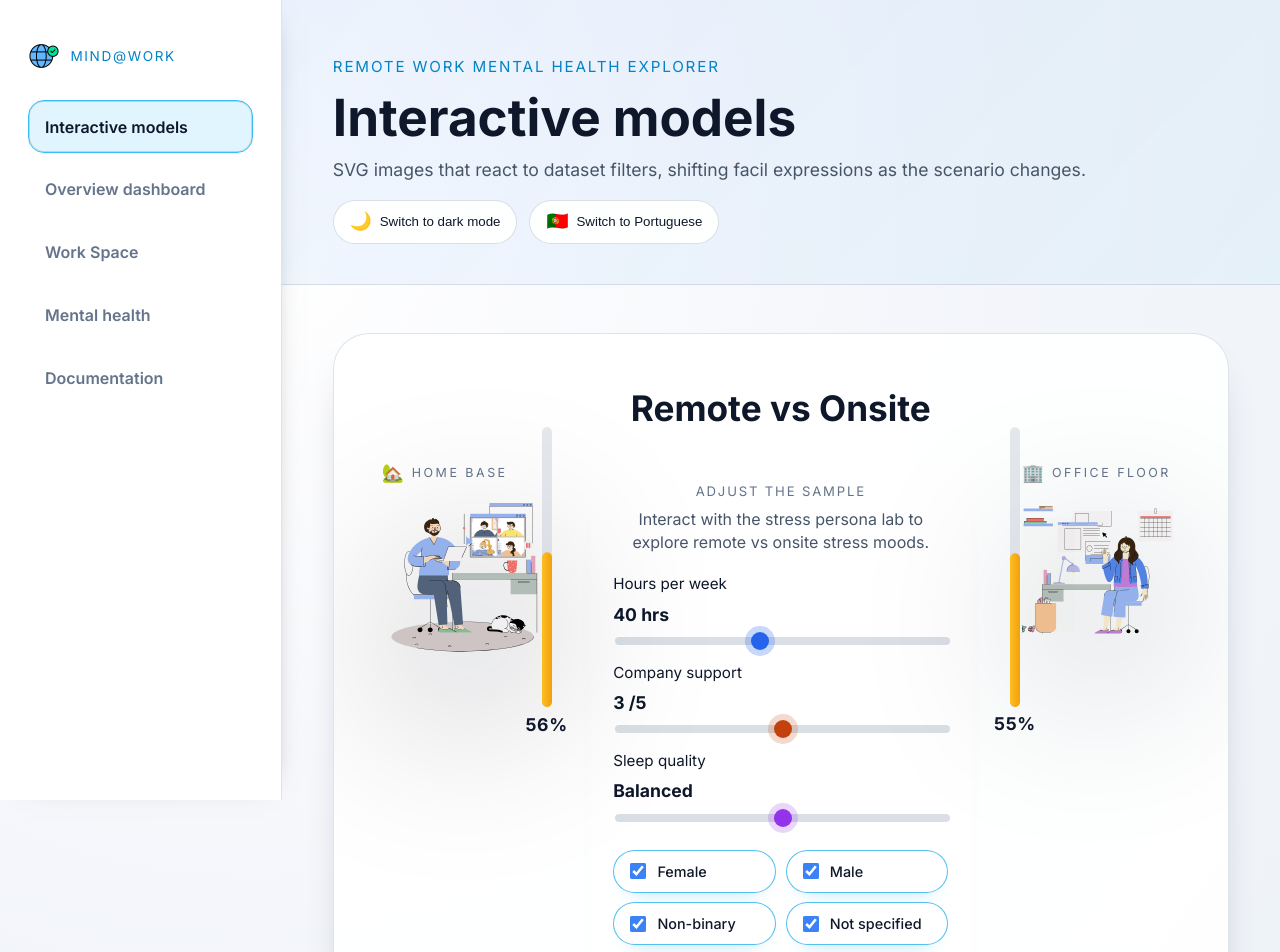
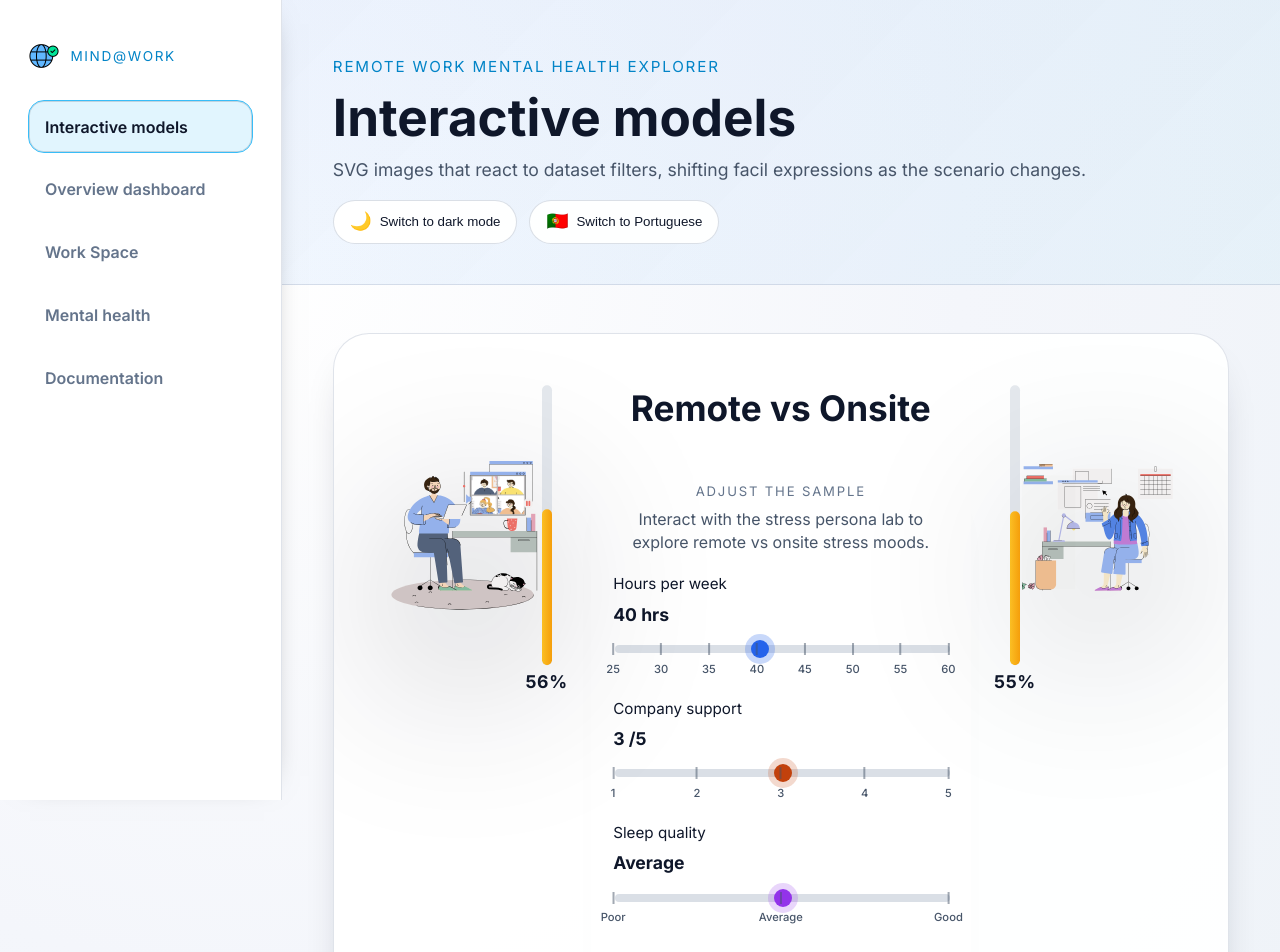
Before and after one commit to joaovarela14/VI, a React (Vite) app in the folder remote-mental-health-viz/: page / in a window 1280 px wide. Shown: the top 952 px of the page. Built offline with nearby package versions, Linux system fonts and the light colour scheme.

Commit message:
feat: Enhance slider components with tick marks and disable state

```diff
--- a/remote-mental-health-viz/src/components/StressPersonaHero.jsx
+++ b/remote-mental-health-viz/src/components/StressPersonaHero.jsx
@@ -102,16 +102,7 @@ const StressModel = ({ label, percent, stateLabel, variant = 'remote', context }
 
   return (
     <div className={`stress-model stress-model--${variant} stress-model--${stateKey}`} style={inlineStyle}>
-      {context?.label && (
-        <p className="stress-model__tag">
-          {context?.icon && (
-            <span className="stress-model__tag-icon" aria-hidden="true">
-              {context.icon}
-            </span>
-          )}
-          <span>{context.label}</span>
-        </p>
-      )}
+
 
       <div className="stress-model__layout">
        <div className="stress-model__scene">
@@ -272,6 +263,7 @@ function StressPersonaHero({ data = [], copy = {}, theme = 'light' }) {
               <label htmlFor="hours-slider" className="control-label">
                 {copy?.panel?.hours?.label} <strong>{hours} {copy?.panel?.hours?.unit}</strong>
               </label>
+              <div className="slider-wrapper">
                 <input
                   id="hours-slider"
                   type="range"
@@ -280,40 +272,70 @@ function StressPersonaHero({ data = [], copy = {}, theme = 'light' }) {
                   step="1"
                   value={hours}
                   onChange={(event) => setHours(Number.parseInt(event.target.value, 10))}
+                  disabled={genderFilters.length === 0}
                   className="control-slider control-slider--remote"
                 />
+                <div className="slider-ticks">
+                  {[25, 30, 35, 40, 45, 50, 55, 60].map((tick) => (
+                    <div key={tick} className="slider-tick" style={{ left: `${((tick - 25) / (60 - 25)) * 100}%` }}>
+                      <span className="slider-tick-mark"></span>
+                      <span className="slider-tick-label">{tick}</span>
+                    </div>
+                  ))}
+                </div>
+              </div>
             </div>
 
             <div className="control-group">
               <label htmlFor="company-support-slider" className="control-label">
                 {copy?.panel?.companySupport?.label} <strong>{companySupport} {copy?.panel?.companySupport?.unit}</strong>
               </label>
+              <div className="slider-wrapper">
                 <input
                   id="company-support-slider"
                   type="range"
                   min="1"
                   max="5"
-                step="1"
-                value={6 - companySupport}
-                onChange={(event) => setCompanySupport(6 - Number.parseInt(event.target.value, 10))}
-                className="control-slider control-slider--onsite"
+                  value={companySupport}
+                  onChange={(event) => setCompanySupport(Number.parseInt(event.target.value, 10))}
+                  disabled={genderFilters.length === 0}
+                  className="control-slider control-slider--onsite control-slider--snap"
                 />
+                <div className="slider-ticks">
+                  {[1, 2, 3, 4, 5].map((tick) => (
+                    <div key={tick} className="slider-tick" style={{ left: `${((tick - 1) / (5 - 1)) * 100}%` }}>
+                      <span className="slider-tick-mark"></span>
+                      <span className="slider-tick-label">{tick}</span>
+                    </div>
+                  ))}
+                </div>
+              </div>
             </div>
 
             <div className="control-group">
               <label htmlFor="sleep-slider" className="control-label">
                 {copy?.panel?.sleep?.label} <strong>{sleepLabel}</strong>
               </label>
+              <div className="slider-wrapper">
                 <input
                   id="sleep-slider"
                   type="range"
                   min="1"
                   max="3"
-                step="1"
-                value={4 - sleepFocus}
-                onChange={(event) => setSleepFocus(4 - Number.parseInt(event.target.value, 10))}
-                className="control-slider control-slider--sleep"
+                  value={sleepFocus}
+                  onChange={(event) => setSleepFocus(Number.parseInt(event.target.value, 10))}
+                  disabled={genderFilters.length === 0}
+                  className="control-slider control-slider--sleep control-slider--snap"
                 />
+                <div className="slider-ticks">
+                  {['Poor', 'Average', 'Good'].map((label, index) => (
+                    <div key={index + 1} className="slider-tick" style={{ left: `${(index / 2) * 100}%` }}>
+                      <span className="slider-tick-mark"></span>
+                      <span className="slider-tick-label">{label}</span>
+                    </div>
+                  ))}
+                </div>
+              </div>
             </div>
           </div>
 
--- a/remote-mental-health-viz/src/components/stress-model.css
+++ b/remote-mental-health-viz/src/components/stress-model.css
@@ -253,6 +253,43 @@ body.theme-light .stress-lab__comparison {
   gap: 0.45rem;
 }
 
+.slider-wrapper {
+  position: relative;
+  padding-bottom: 1.5rem;
+}
+
+.slider-ticks {
+  position: absolute;
+  top: 8px;
+  left: 0;
+  right: 0;
+  height: 0;
+  pointer-events: none;
+}
+
+.slider-tick {
+  position: absolute;
+  transform: translateX(-50%);
+  display: flex;
+  flex-direction: column;
+  align-items: center;
+  gap: 0.15rem;
+}
+
+.slider-tick-mark {
+  width: 2px;
+  height: 12px;
+  background: var(--text-muted);
+  opacity: 0.5;
+}
+
+.slider-tick-label {
+  font-size: 0.7rem;
+  color: var(--text-muted);
+  font-weight: 500;
+  margin-top: 0.2rem;
+}
+
 .control-label {
   display: flex;
   flex-direction: column;
@@ -272,6 +309,22 @@ body.theme-light .stress-lab__comparison {
   border-radius: 999px;
   background: rgba(148, 163, 184, 0.35);
   appearance: none;
+}
+
+.control-slider:disabled {
+  opacity: 0.4;
+  cursor: not-allowed;
+}
+
+.control-slider:disabled::-webkit-slider-thumb {
+  cursor: not-allowed;
+  background: #94a3b8;
+  box-shadow: 0 0 0 6px rgba(148, 163, 184, 0.15);
+}
+
+.control-slider:disabled::-moz-range-thumb {
+  cursor: not-allowed;
+  background: #94a3b8;
 }
 
 .control-slider::-webkit-slider-thumb {
--- a/remote-mental-health-viz/src/i18n/en.js
+++ b/remote-mental-health-viz/src/i18n/en.js
@@ -134,9 +134,9 @@ const en = {
       sleep: {
         label: 'Sleep quality',
         labels: {
-          Poor: 'Restless',
-          Average: 'Balanced',
-          Good: 'Rested',
+          Poor: 'Poor',
+          Average: 'Average',
+          Good: 'Good',
         },
       },
       gender: {
@@ -406,8 +406,7 @@ const en = {
       `<div class="chart-tooltip__title">${role}</div>
        <div class="chart-tooltip__meta">${locationLabel}</div>
        <div class="chart-tooltip__meta">Share: <strong>${percentFormatter.format(Math.min(share ?? 0, 1))}</strong></div>
-       <div class="chart-tooltip__meta">Responses in location: <strong>${formatCount(total)}</strong></div>
-       <div class="chart-tooltip__meta">Approx. role count: <strong>${formatCount(count)}</strong></div>`,
+       <div class="chart-tooltip__meta">Role count: <strong>${formatCount(count)}</strong></div>`,
   },
   loading: 'Loading survey responses…',
   error: 'We were unable to load the dataset. Please try again later.',
--- a/remote-mental-health-viz/src/i18n/pt.js
+++ b/remote-mental-health-viz/src/i18n/pt.js
@@ -135,9 +135,9 @@ const pt = {
       sleep: {
         label: "Qualidade do sono",
         labels: {
-          Poor: "Sem descanso",
-          Average: "Equilibrado",
-          Good: "Revigorado",
+          Poor: "Mau",
+          Average: "Razoável",
+          Good: "Bom",
         },
       },
       gender: {
@@ -444,10 +444,7 @@ const pt = {
        <div class="chart-tooltip__meta">Proporção: <strong>${percentFormatter.format(
          Math.min(share ?? 0, 1)
        )}</strong></div>
-       <div class="chart-tooltip__meta">Respostas na modalidade: <strong>${formatCount(
-         total
-       )}</strong></div>
-       <div class="chart-tooltip__meta">Funções estimadas: <strong>${formatCount(
+       <div class="chart-tooltip__meta">Número de funções: <strong>${formatCount(
          count
        )}</strong></div>`,
   },
```
Lines whose indentation alone changed are shown as unchanged.
